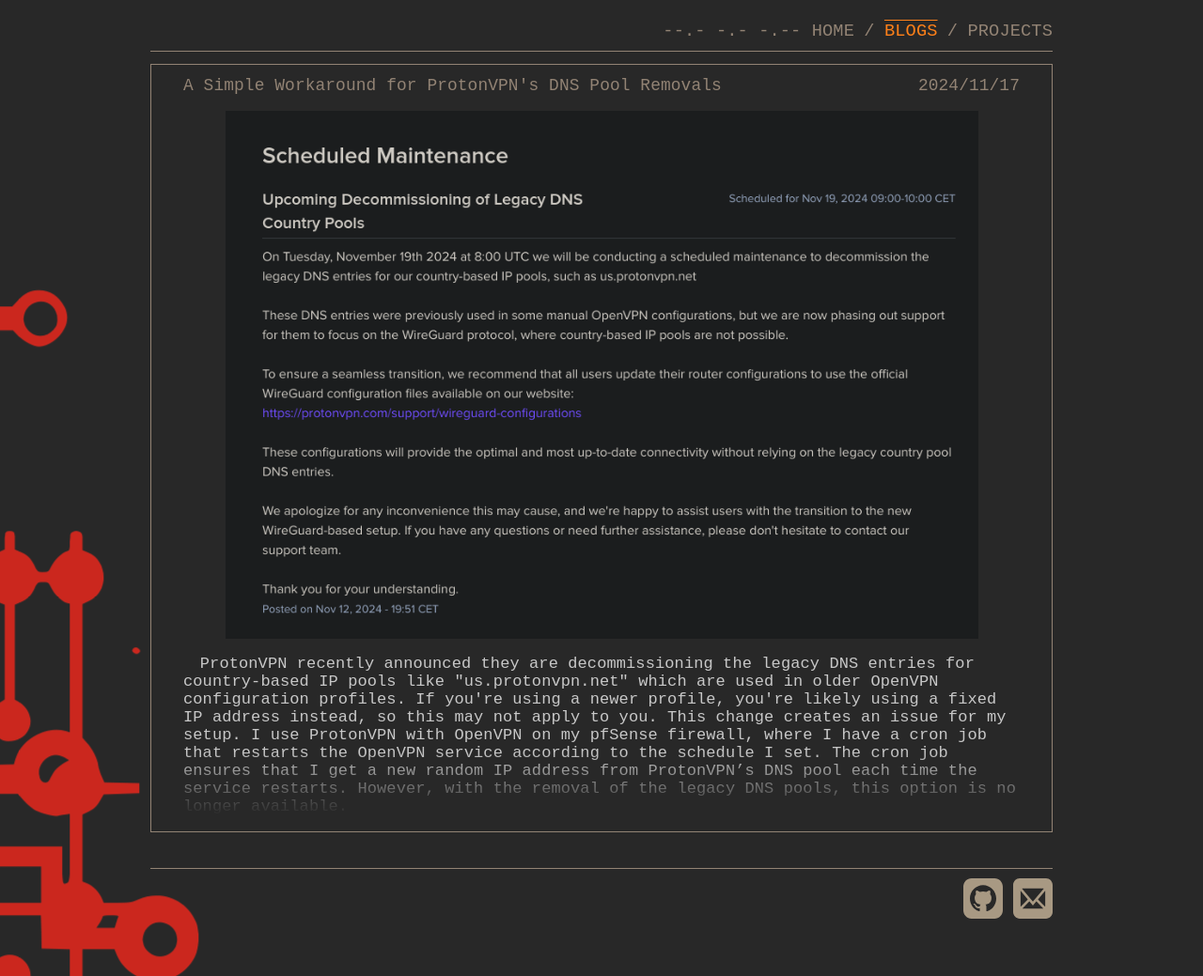
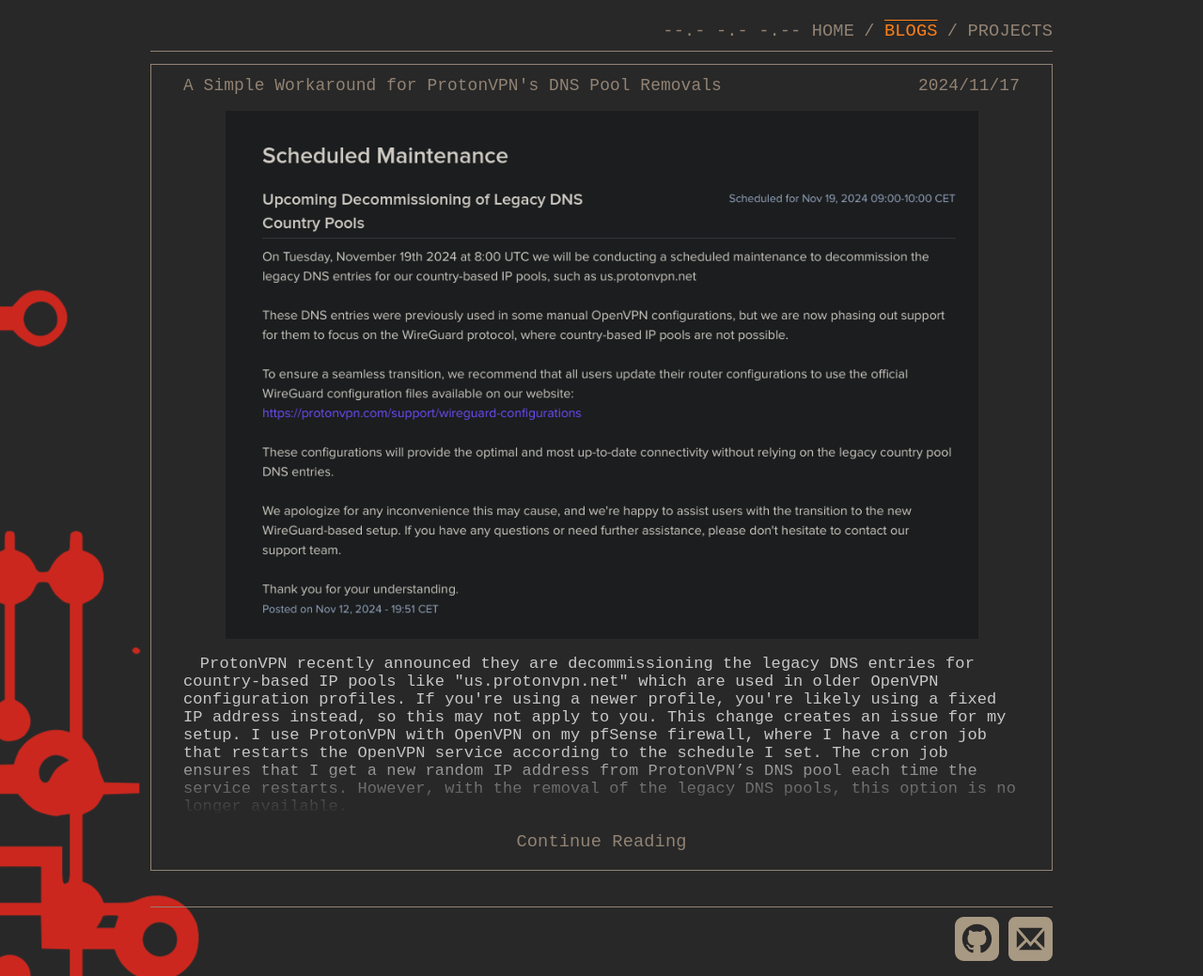
Before and after one commit to q0r3y/q0r3y.github.io, a Jekyll site: the page built from blogs.md, in a window 1280 px wide and 1039 px high. Shown: the whole window at 94% size. Built offline with Jekyll 4.4.1, drawn with Linux system fonts in a browser that asks for light colours; nearby versions of some CDN libraries.

Commit message:
Added Continue Reading button

```diff
--- a/assets/styles/blogs.css
+++ b/assets/styles/blogs.css
@@ -8,8 +8,9 @@
     /*** COREY.SH/BLOGS ***/
     .blogs {grid-column: 1/-1; border: 1px var(--textColor1) solid; background: var(--mainColor);
     padding: 0 2em 0 2em;} /** Looks good but change on each page for consistency**/
-    .blogs p {-webkit-mask-image: linear-gradient(180deg, #000 60%, transparent);}
+    .snippet {-webkit-mask-image: linear-gradient(180deg, #000 60%, transparent);}
     .blogPreviewImage {display: block; width: 90%; margin: 1em auto 1em auto;}
+    #continue {display: block; text-align: center; padding-bottom: 1em;}
 
     /*** BLOG PAGE ***/
     #blog {grid-column: 1/-1; border: 1px var(--textColor1) solid; background: var(--mainColor);
--- a/assets/styles/main.css
+++ b/assets/styles/main.css
@@ -4,6 +4,8 @@
     |_____  |_____| |    \_ |______    |    . ______| |     |
 
 **************************************************************/
+
+    /** Rules that apply to every page **/
 
     :root {--linkColor: #fe8019; --highlightColor: #689d6a; --mainColor: #282828; --textColor1: #928374;
     --textColor2: #c8c8c8; --langColor: #b16286;}
@@ -19,8 +21,10 @@
     font-size: 17px; color: var(--textColor2); background: var(--mainColor); width: 95%; max-width: 960px;}
 
     header {padding: 1% 0 1% 0; text-align: right; margin: 0.75em 0 0.75em 0; border-bottom: 1px var(--textColor1) solid;}
-    header a {text-decoration: none; color: var(--textColor1); font-size: 110%;}
     header a.current {color: var(--linkColor); text-decoration: overline;}
+
+    /** links **/
+    a {text-decoration: none; color: var(--textColor1); font-size: 110%;}
     .link:hover {color: var(--linkColor); text-decoration: overline;}
 
     h1 {text-align: left; margin-bottom: 0; text-decoration: none; color: var(--textColor1); font-size: 105%; font-weight: normal;}
--- a/assets/styles/projects.css
+++ b/assets/styles/projects.css
@@ -10,6 +10,7 @@
     padding: 0 2em 0 2em;} /** Looks good but change on each page for consistency**/
     .projects p {-webkit-mask-image: linear-gradient(180deg, #000 60%, transparent);}
     .projectPreviewImage {display: block; width: 90%; margin: 1em auto 1em auto;}
+    #continue {display: block; text-align: center; padding-bottom: 1em;}
 
     /*** PROJECT PAGE ***/
     #project {grid-column: 1/-1; border: 1px var(--textColor1) solid; background: var(--mainColor);
--- a/blogs.md
+++ b/blogs.md
@@ -16,11 +16,14 @@
 
 <!-- FIX THIS -->
 
-<p>ProtonVPN recently announced they are decommissioning the legacy DNS entries for country-based IP pools like "us.protonvpn.net" which are used in older OpenVPN configuration profiles. If you're using a newer profile, you're likely using a fixed IP address instead, so this may not apply to you.
+<p class="snippet">ProtonVPN recently announced they are decommissioning the legacy DNS entries for country-based IP pools like "us.protonvpn.net" which are used in older OpenVPN configuration profiles. If you're using a newer profile, you're likely using a fixed IP address instead, so this may not apply to you.
 
 This change creates an issue for my setup. I use ProtonVPN with OpenVPN on my pfSense firewall, where I have a cron job that restarts the OpenVPN service according to the schedule I set. The cron job ensures that I get a new random IP address from ProtonVPN’s DNS pool each time the service restarts. However, with the removal of the legacy DNS pools, this option is no longer available.</p>
 
 <!-- <p>{{ post.excerpt | strip_html | truncatewords: 125  }}</p> -->
+
+<a class="link" id="continue" href="{{ post.url }}" >Continue Reading</a>
+
 </div>
 {% endfor %}
 
```
Also changed, not shown: projects.md (+1 -0 lines), 6 other files.
